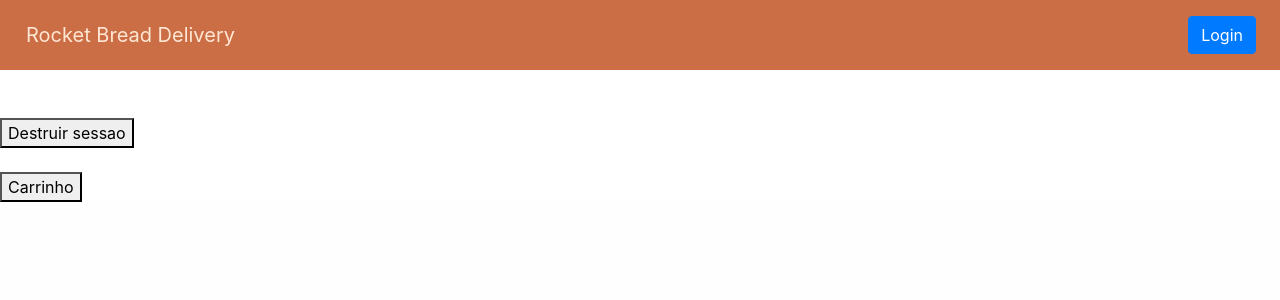
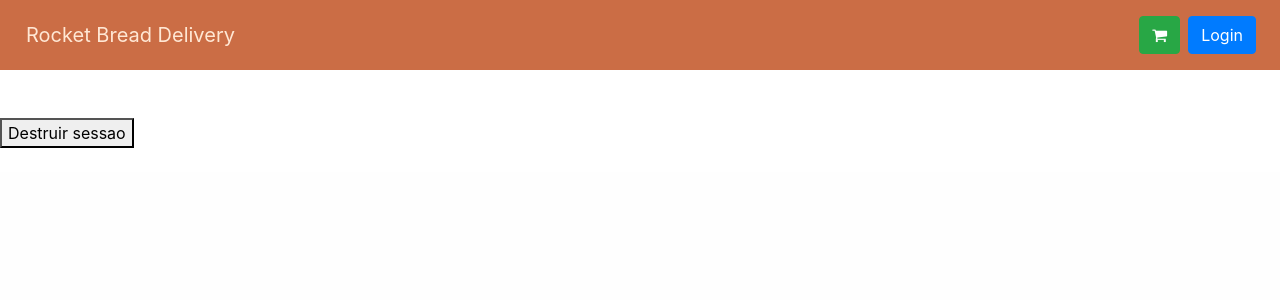
Before and after one commit to erickRochaIP/ROCKET-BREAD-DELIVERY, a PHP site: page / in a window 1280 px wide. Shown: the top 300 px of the page. Run offline with PHP 8.4, Linux system fonts and the light colour scheme; data that the repository does not hold is empty; a stand-in replaces the project's code that opens the database connection.

Commit message:
Colocar botão de carrinho de compra na navbar

```diff
--- a/navbar.php
+++ b/navbar.php
@@ -48,6 +48,13 @@ if (isset($_SESSION['usuario'])){
 <?php
 }else{
 ?>
+
+	<form action="index.php" method="get">
+		<input type="hidden" name="class" value="ItemPedido">
+		<input type="hidden" name="acao" value="getCarrinho">
+		<button class="btn btn-success"> <i class="fa fa-shopping-cart"></i> </button>
+	</form>
+
     <form class="m-2" action="index.php" method="get">
     	<input type="hidden" name="class" value="Usuario">
     	<input type="hidden" name="acao" value="getTelaLogin">
--- a/view/all_produtos_carrinho_view.php
+++ b/view/all_produtos_carrinho_view.php
@@ -52,11 +52,6 @@
 		<button>Destruir sessao</button>
 	</form>
 	<br>
-	<form action="index.php" method="get">
-		<input type="hidden" name="class" value="ItemPedido">
-		<input type="hidden" name="acao" value="getCarrinho">
-		<button>Carrinho</button>
-	</form>
 
 
 </div>
```
